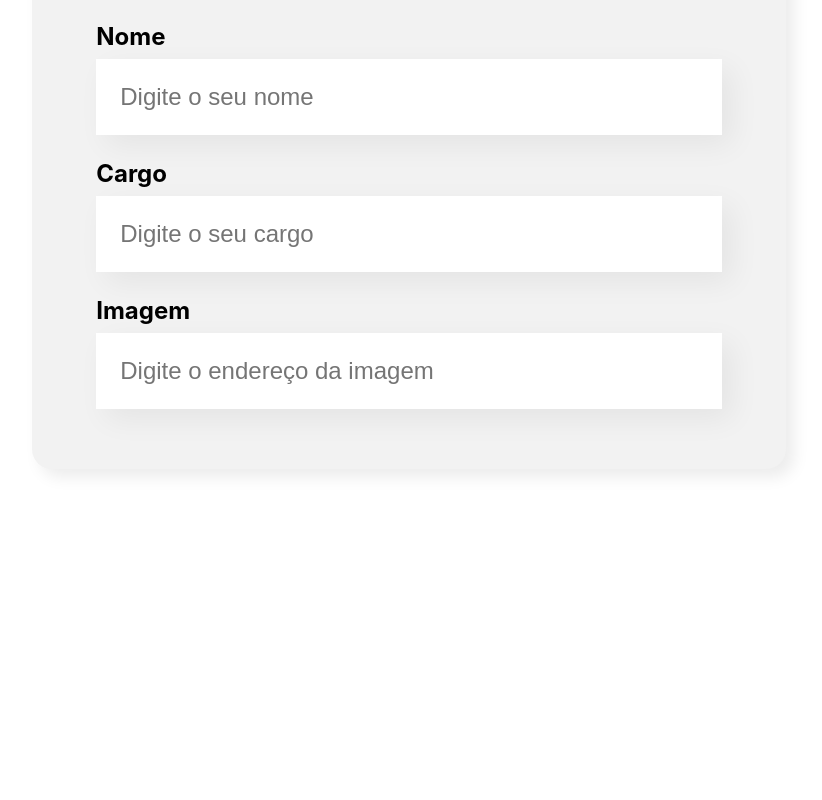
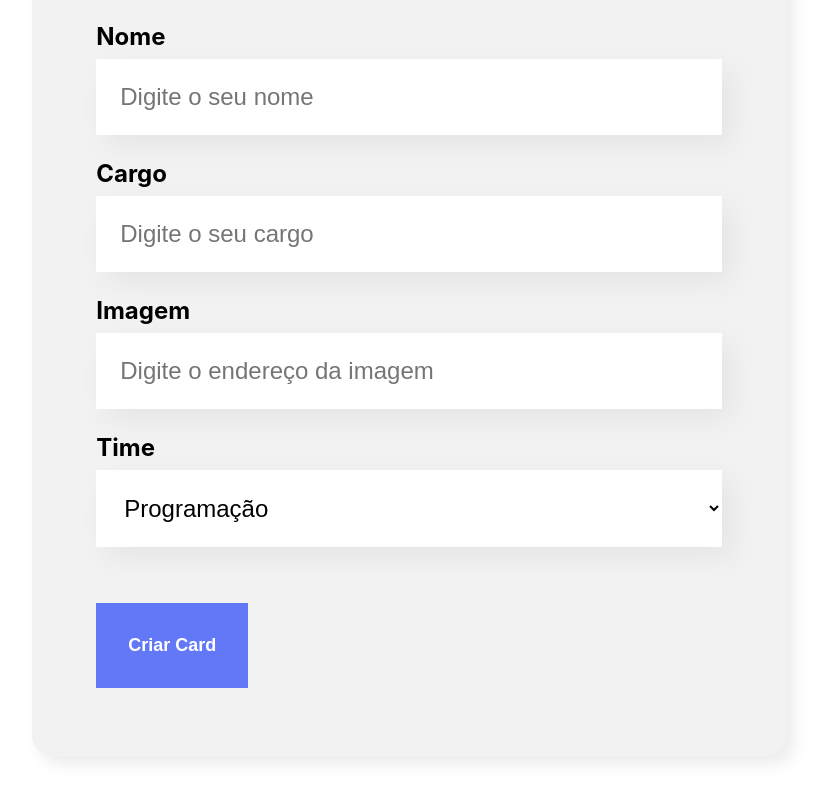
Before and after one commit to RenanVidal/Alura, a React (Create React App) app in the folder Organo/: page / in a window 1280 px wide. Shown: the part 665-1465 px from the top of the page, without its empty margins (231-1053 px from the left). Before the commit the page ends 1214 px from the top, so only its background shows below. Built offline with nearby package versions, Linux system fonts and the light colour scheme.

Commit message:
Projeto Organo - Att

```diff
--- /dev/null
+++ b/Organo/src/componentes/Botao/botao.css
@@ -0,0 +1,15 @@
+.botao {
+    background-color: #6278f7;
+    border-radius: 0,625rem;
+    font-weight: 700;
+    font-size: 1.125rem;
+    padding: 2rem;
+    border: none;
+    cursor: pointer;
+    color: #ffffff;
+    margin: 2rem 0;
+}
+
+.botao:hover {
+    color: #95ffd4;
+}
--- /dev/null
+++ b/Organo/src/componentes/Botao/index.js
@@ -0,0 +1,11 @@
+import './botao.css';
+
+const Botao = (props) => {
+    return(
+        <button className="botao">
+            {props.children}
+        </button>
+    );
+}
+
+export default Botao;
--- a/Organo/src/componentes/CampoTexto/index.js
+++ b/Organo/src/componentes/CampoTexto/index.js
@@ -6,7 +6,7 @@
             <label>
                 {props.label}
             </label>
-            <input placeholder={props.placeholder} />
+            <input required={props.obrigatorio} placeholder={props.placeholder} />
         </div>
     );
 }
--- a/Organo/src/componentes/Formulario/index.js
+++ b/Organo/src/componentes/Formulario/index.js
@@ -1,14 +1,36 @@
 import './Formulario.css';
 import CampoTexto from '../CampoTexto';
+import ListaSuspensa from '../ListaSuspensa';
+import Botao from '../Botao';
 
 const Formulario = () => {
+
+    const times = [
+        'Programação',
+        'Front-End',
+        'Data Science',
+        'Devops',
+        'UX e Design',
+        'Mobile',
+        'Inovação e Gestão'
+    ]
+
+    const aoSalvar = (evento) => {
+        evento.preventDefault();
+        console.log('Form foi submetido');
+    }
+
     return (
         <section className="formulario">
-            <form>
+            <form onSubmit={aoSalvar}>
                 <h2>Preencha os dados para criar um card do colaborador</h2>
-                <CampoTexto label="Nome" placeholder="Digite o seu nome"/>
-                <CampoTexto label="Cargo" placeholder="Digite o seu cargo"/>
+                <CampoTexto obrigatorio={true} label="Nome" placeholder="Digite o seu nome"/>
+                <CampoTexto obrigatorio={true} label="Cargo" placeholder="Digite o seu cargo"/>
                 <CampoTexto label="Imagem" placeholder="Digite o endereço da imagem"/>
+                <ListaSuspensa obrigatorio={true} label="Time" itens={times}/>
+                <Botao>
+                    Criar Card
+                </Botao>
             </form>
         </section>
     );
--- /dev/null
+++ b/Organo/src/componentes/ListaSuspensa/ListaSuspensa.css
@@ -0,0 +1,20 @@
+.lista-suspensa {
+    margin: 1.5rem 0;
+}
+
+.lista-suspensa label {
+    display: block;
+    margin-bottom: .5rem;
+    font-size: 1.5rem;
+    font-weight: bold;
+}
+
+.lista-suspensa select {
+    background-color: #ffffff;
+    box-shadow: 0.625rem 0.625rem 1.875rem rgba(0, 0, 0, 0.06);
+    width: 100%;
+    border: none;
+    font-size: 1.5rem;
+    padding: 1.5rem;
+    box-sizing: border-box;
+}
--- /dev/null
+++ b/Organo/src/componentes/ListaSuspensa/index.js
@@ -0,0 +1,16 @@
+import './ListaSuspensa.css';
+
+const ListaSuspensa = (props) => {
+    return (
+        <div className="lista-suspensa">
+            <label>
+                {props.label}
+            </label>
+            <select required={props.obrigatorio}>
+                {props.itens.map(item => <option key={item}>{item}</option>)}
+            </select>
+        </div>
+    );
+}
+
+export default ListaSuspensa;
```
